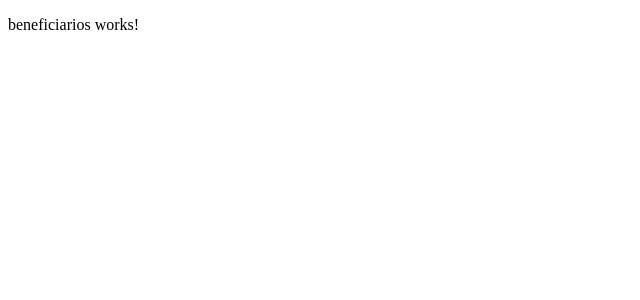
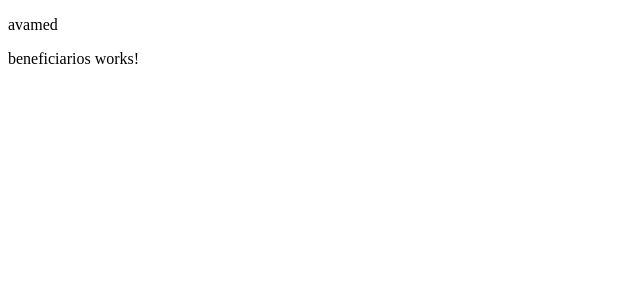
Before and after one commit to monteirocamis/avamed, an Angular app in the folder front-avamed/: page / in a window 1280 px wide. Shown: the top 300 px of the page, without its empty margins (0-640 px from the left). Built offline with nearby package versions, Linux system fonts and the light colour scheme.

Commit message:
add: cabecalho - header component

```diff
--- a/front-avamed/src/app/app.component.html
+++ b/front-avamed/src/app/app.component.html
@@ -1,6 +1,4 @@
-
-  <!-- cabeçalho -->
-  <!-- <h1>cabeçalho</h1> -->
+<app-header></app-header>
   <router-outlet></router-outlet>
   <app-beneficiarios></app-beneficiarios>
 <!-- <h3>rodape</h3> -->
--- a/front-avamed/src/app/app.module.ts
+++ b/front-avamed/src/app/app.module.ts
@@ -6,12 +6,14 @@ import { BrowserAnimationsModule } from '@angular/platform-browser/animations';
 
 import { AppRoutingModule } from './app-routing.module';
 import { AppComponent } from './app.component';
+import { HeaderComponent } from './header/header.component';
 
 
 @NgModule({
   declarations: [
     AppComponent,
-    BeneficiariosComponent
+    BeneficiariosComponent,
+    HeaderComponent
   ],
   imports: [
     BrowserModule,
--- /dev/null
+++ b/front-avamed/src/app/header/header.component.html
@@ -0,0 +1 @@
+<p>avamed</p>
```
Also changed, not shown: front-avamed/src/app/header/header.component.ts (added, +10 -0 lines), front-avamed/src/app/header/header.component.css (added), 1 other file (tests, documents, lock files or other folders).
